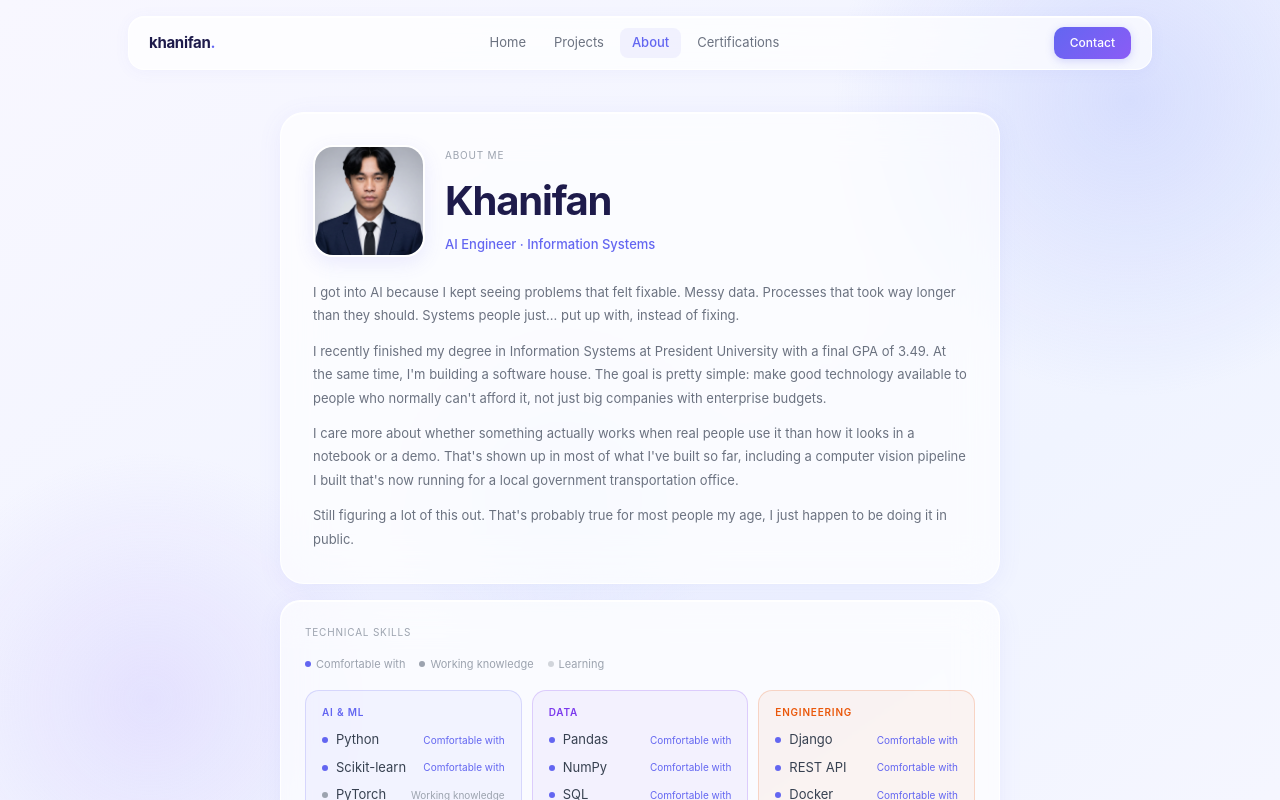
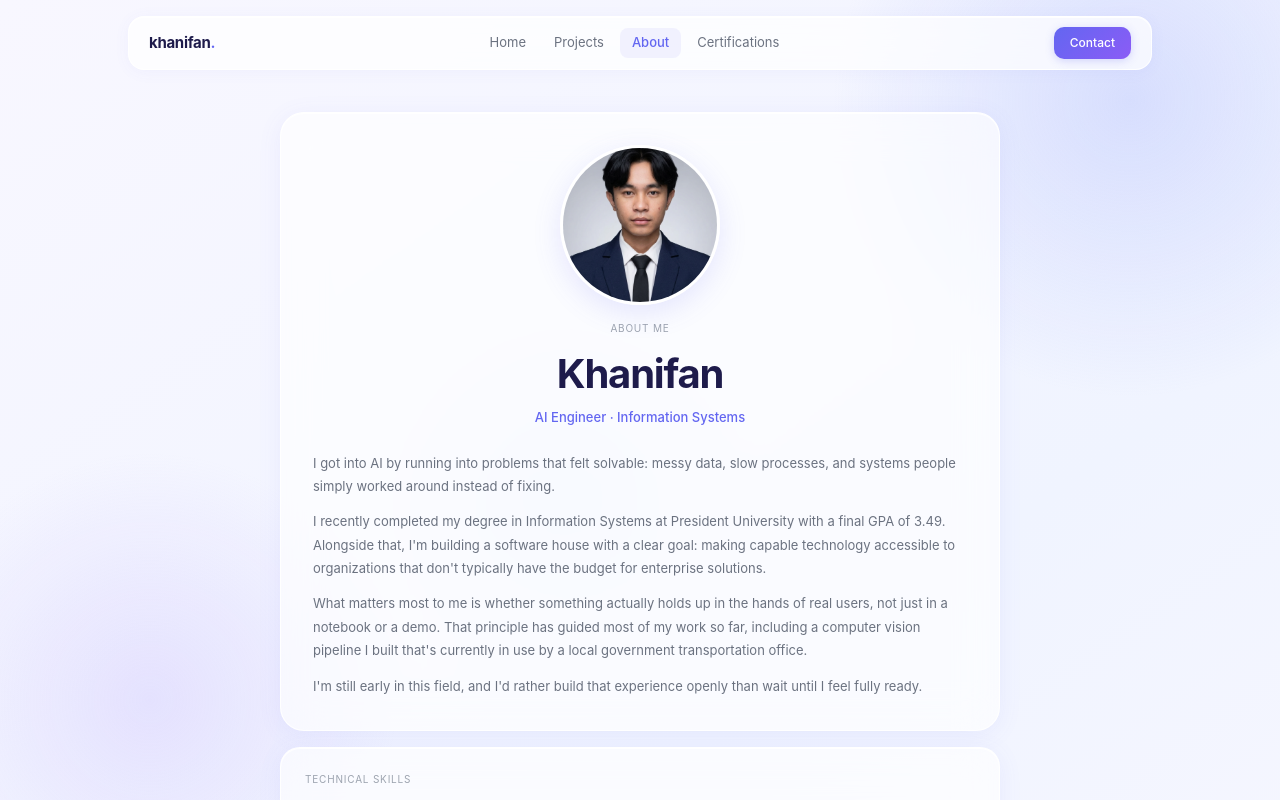
Before and after one commit to khanifan-studio/khanifan-portfolio-v2, a Next.js app: page /about in a window 1280 px wide. Shown: the top 800 px of the page. Built offline with nearby package versions, Linux system fonts and the light colour scheme.

Commit message:
make profile photo round and centered in about header

```diff
--- a/src/app/about/page.tsx
+++ b/src/app/about/page.tsx
@@ -131,22 +131,30 @@ export default function AboutPage() {
             >
                 <FadeIn delay={0}>
                     <div style={{ ...glass, borderRadius: 24, padding: "2rem", marginBottom: "1rem" }}>
-                        <div style={{ display: "flex", alignItems: "center", gap: 20, marginBottom: 24 }}>
                         <div
                             style={{
-                                    width: 112,
-                                    height: 112,
-                                    borderRadius: 20,
-                                    border: "2px solid rgba(255,255,255,0.9)",
-                                    boxShadow: "0 6px 20px rgba(99,102,241,0.12)",
+                                display: "flex",
+                                flexDirection: "column",
+                                alignItems: "center",
+                                textAlign: "center",
+                                marginBottom: 24,
+                            }}
+                        >
+                            <div
+                                style={{
+                                    width: 160,
+                                    height: 160,
+                                    borderRadius: "50%",
+                                    border: "3px solid rgba(255,255,255,0.9)",
+                                    boxShadow: "0 8px 28px rgba(99,102,241,0.15)",
                                     flexShrink: 0,
                                     overflow: "hidden",
                                     position: "relative",
+                                    marginBottom: 16,
                                 }}
                             >
                                 <Image src="/images/profile.jpg" alt="Khanifan" fill style={{ objectFit: "cover" }} />
                             </div>
-                            <div>
                             <p
                                 style={{
                                     fontSize: 10,
@@ -173,28 +181,26 @@ export default function AboutPage() {
                                 AI Engineer · Information Systems
                             </p>
                         </div>
-                        </div>
                         <div style={{ fontSize: 13, lineHeight: 1.8, color: "#6b7280" }}>
                             <p style={{ margin: "0 0 12px" }}>
-                                I got into AI because I kept seeing problems that felt fixable. Messy data. Processes
-                                that took way longer than they should. Systems people just... put up with, instead of
-                                fixing.
+                                I got into AI by running into problems that felt solvable: messy data, slow processes,
+                                and systems people simply worked around instead of fixing.
                             </p>
                             <p style={{ margin: "0 0 12px" }}>
-                                I recently finished my degree in Information Systems at President University with a
-                                final GPA of 3.49. At the same time, I&apos;m building a software house. The goal is
-                                pretty simple: make good technology available to people who normally can&apos;t afford
-                                it, not just big companies with enterprise budgets.
+                                I recently completed my degree in Information Systems at President University with a
+                                final GPA of 3.49. Alongside that, I&apos;m building a software house with a clear goal:
+                                making capable technology accessible to organizations that don&apos;t typically have the
+                                budget for enterprise solutions.
                             </p>
                             <p style={{ margin: "0 0 12px" }}>
-                                I care more about whether something actually works when real people use it than how it
-                                looks in a notebook or a demo. That&apos;s shown up in most of what I&apos;ve built so
-                                far, including a computer vision pipeline I built that&apos;s now running for a local
-                                government transportation office.
+                                What matters most to me is whether something actually holds up in the hands of real
+                                users, not just in a notebook or a demo. That principle has guided most of my work so
+                                far, including a computer vision pipeline I built that&apos;s currently in use by a
+                                local government transportation office.
                             </p>
                             <p style={{ margin: 0 }}>
-                                Still figuring a lot of this out. That&apos;s probably true for most people my age, I
-                                just happen to be doing it in public.
+                                I&apos;m still early in this field, and I&apos;d rather build that experience openly
+                                than wait until I feel fully ready.
                             </p>
                         </div>
                     </div>
```
Lines whose indentation alone changed are shown as unchanged.
